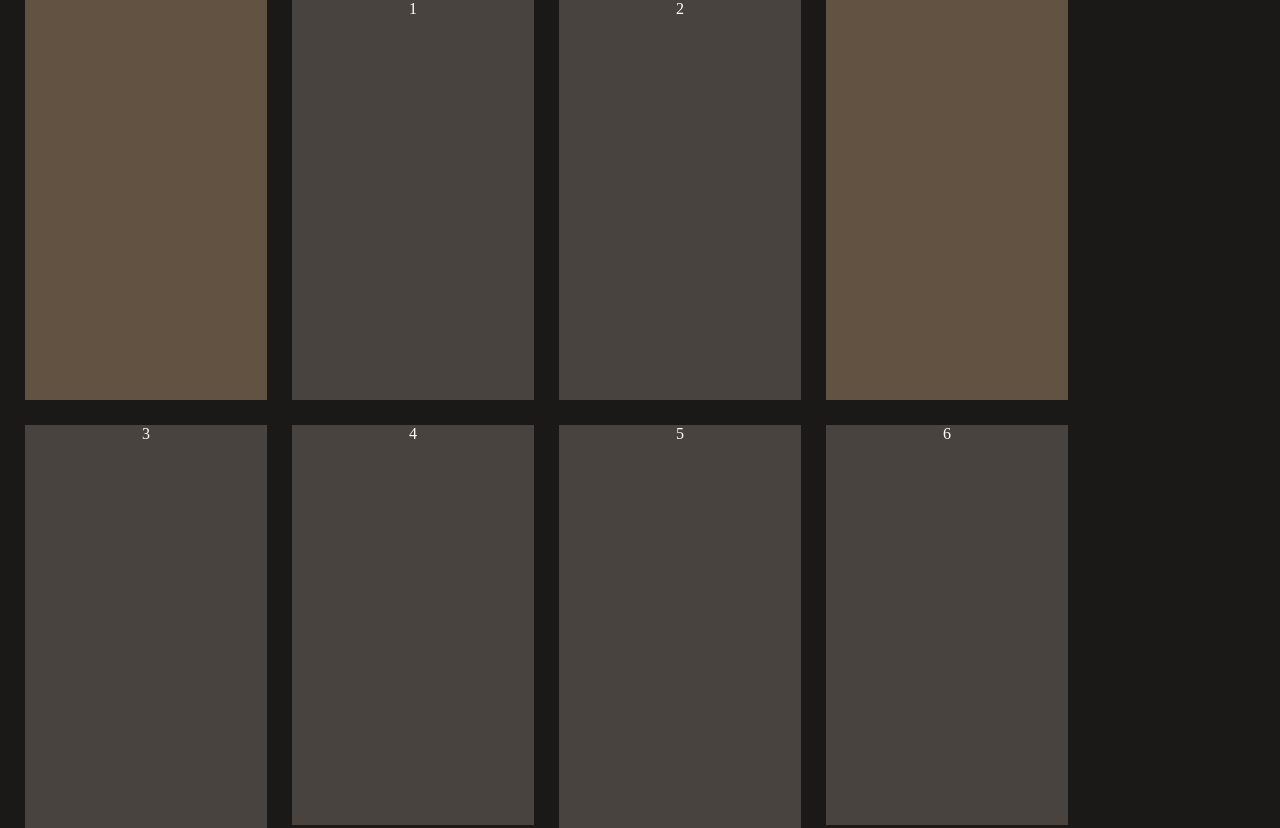
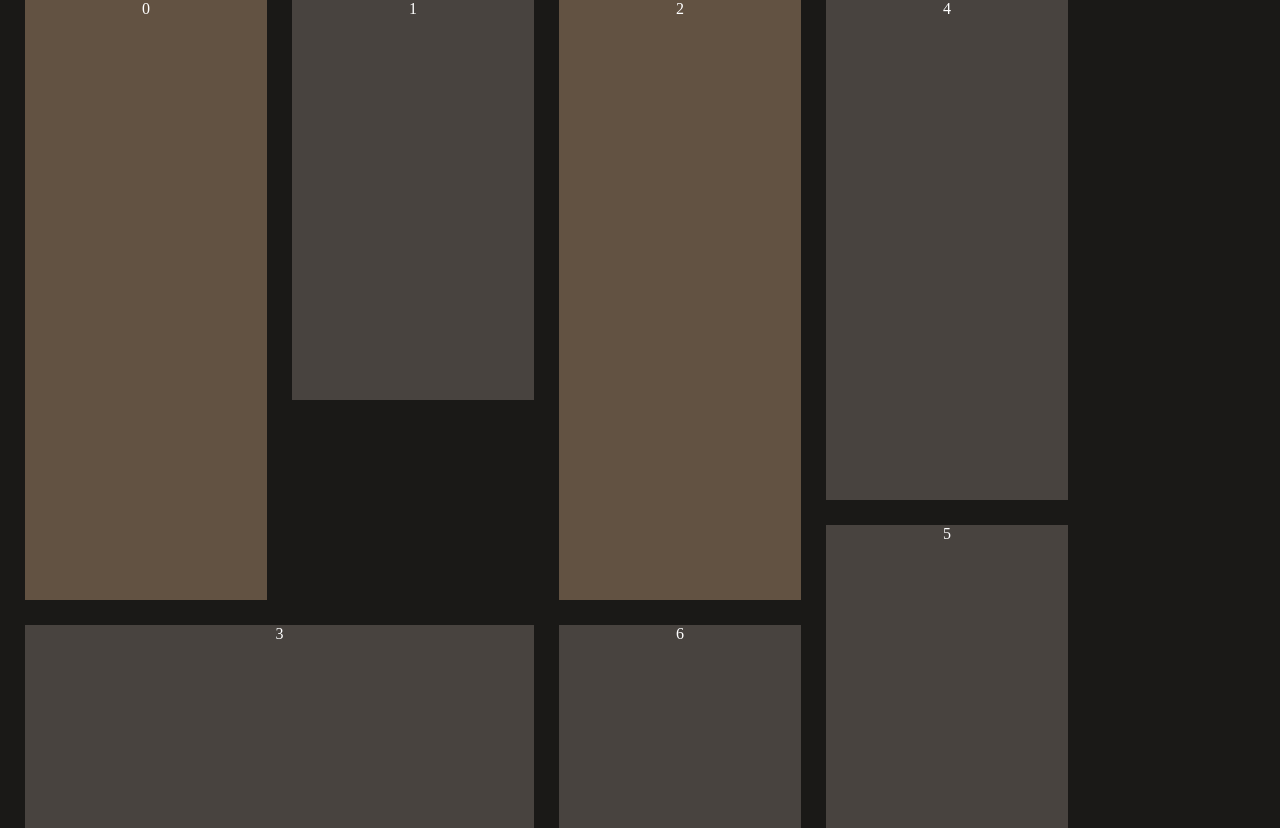
Before and after one commit to knyga/isotope-stick-extension, a plain HTML site: page index.html in a window 1280 px wide. Shown: the top 828 px of the page. Drawn offline with nearby package versions, Linux system fonts and the light colour scheme.

Commit message:
pos partial fix

```diff
--- a/css/style.css
+++ b/css/style.css
@@ -59,3 +59,8 @@ body {
 .mh1 {
 	min-height: 400;
 }
+
+/** width **/
+.mw2 {
+	width: 509px;
+}
--- a/index.html
+++ b/index.html
@@ -6,23 +6,25 @@
 		<link rel="stylesheet" type="text/css" href="css/style.css">
 		<script>
 			$(document).ready(function() {
-				$('.list').isotopeStick();
+				$('.list').isotopeStick({
+					doubleWidthSelector: '.mw2'
+				});
 			});
 		</script>
 	</head>
 	<body>
 		<div class="container">
 			<div class="list">
-				<div class="item mh1 system"></div>
+				<div class="item mh6 system"></div>
 				<div class="item mh3">1</div>
-				<div class="item mh2">2</div>
+				<div class="item mh2 mw2">2</div>
 				<div class="item mh5">3</div>
 				<div class="item mh2">4</div>
 				<div class="item mh6">5</div>
 				<div class="item mh3">6</div>
-				<div class="item mh4">7</div>
+				<div class="item mh4 mw2">7</div>
 				<div class="item mh3">8</div>
-				<div class="item mh4 system" data-align="right-top"></div>
+				<div class="item mh6 system" data-align="right-top"></div>
 			</div>
 		</div>
 	</body>
--- a/isotope.stick.ext.js
+++ b/isotope.stick.ext.js
@@ -9,33 +9,67 @@
 		this.each(function() {
 			var $this = $(this);
 			var $items = $this.children();
-			var itemWidth = -1;
+			 var itemMinWidth = -1;
 
-			var calculateElementWidth = function() {
-				if(-1 == itemWidth) {
-					itemWidth = parseFloat($items.first().outerWidth(true));
+			var calculateElementMinWidth = function() {
+				if(-1 == itemMinWidth) {
+					itemMinWidth = $items.first().outerWidth(true);
+					$items.each(function(item) {
+						var width = $(this).outerWidth(true);
+
+						if(width < itemMinWidth) {
+							itemMinWidth = width;
+						}
+					});
+					itemMinWidth = parseFloat(itemMinWidth);
 				}
-				return itemWidth;
+				return itemMinWidth;
 			};
 			var calculateParentWidth = function() {
 				return parseFloat($this.width());
 			};
 			var getRightPosition = function() {
-				console.log(calculateParentWidth() / calculateElementWidth() - 1);
-				return Math.floor(calculateParentWidth() / calculateElementWidth() - 1);
+				// var pos = 0,
+				// 	sumWidth = 0,
+				// 	pw = calculateParentWidth() - calculateElementMinWidth(),
+				// 	biggerThanMinSum = 0;
+
+				// $items.each(function(i) {
+				// 	if(sumWidth <= pw) {
+				// 		width = $(this).outerWidth(true);
+				// 		sumWidth += width;
+				// 		pos = i;
+
+				// 		console.log(width, $(this).attr('data-pos'));
+
+				// 		if(sumWidth <= pw) {
+				// 			if(width > calculateElementMinWidth()) {
+				// 				biggerThanMinSum += (width - calculateElementMinWidth());
+				// 			}
+				// 		}
+				// 	}
+				// });
+
+				// return pos - 1;
+
+				return Math.floor(calculateParentWidth() / calculateElementMinWidth() - 1);
 			};
 			var reindexPositions = function() {
 				var rtp = getRightPosition();
 
 				for(var i=0, j = 0;i<$items.length;i++) {
+					if(i < rtp && $items.eq(i).outerWidth(true) > calculateElementMinWidth()) {
+						rtp -= 1;
+					}
+
 					if(rtp == i) {
 						j++;
 					}
 
-					$items.eq(i).attr('data-pos', i+j);
+					$items.eq(i).attr('data-pos', i+j).text(i+j);
 				}
 
-				$this.find('[data-align="right-top"]').attr('data-pos', rtp);
+				$this.find('[data-align="right-top"]').attr('data-pos', rtp).text(rtp);
 			};
 
 			reindexPositions();
```
